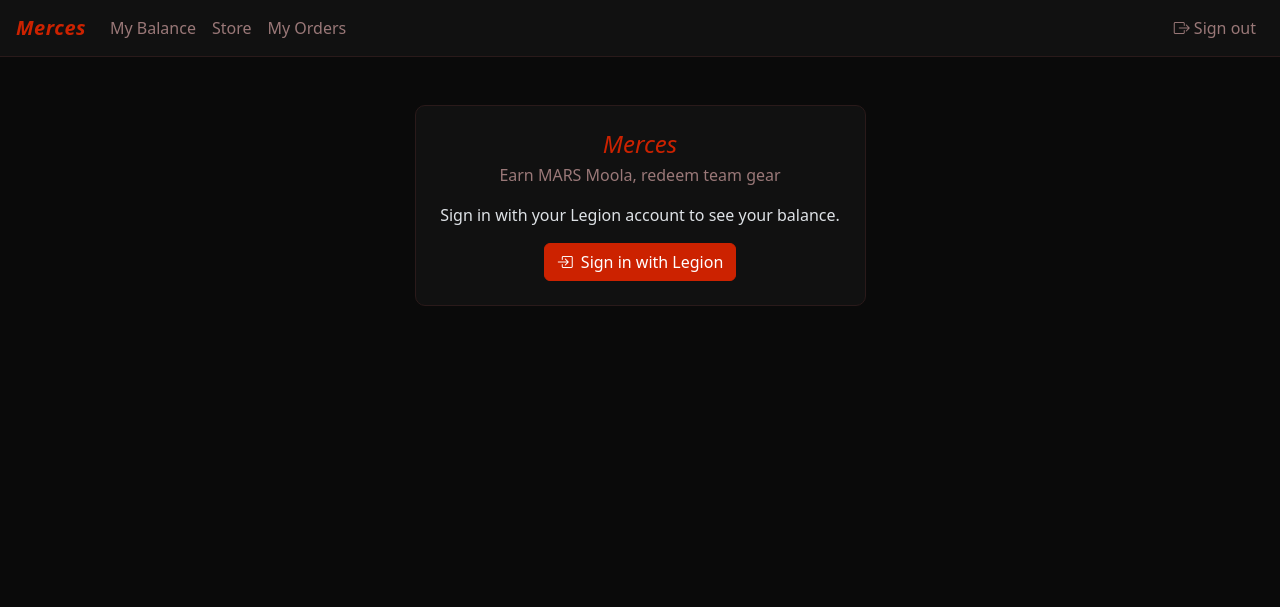
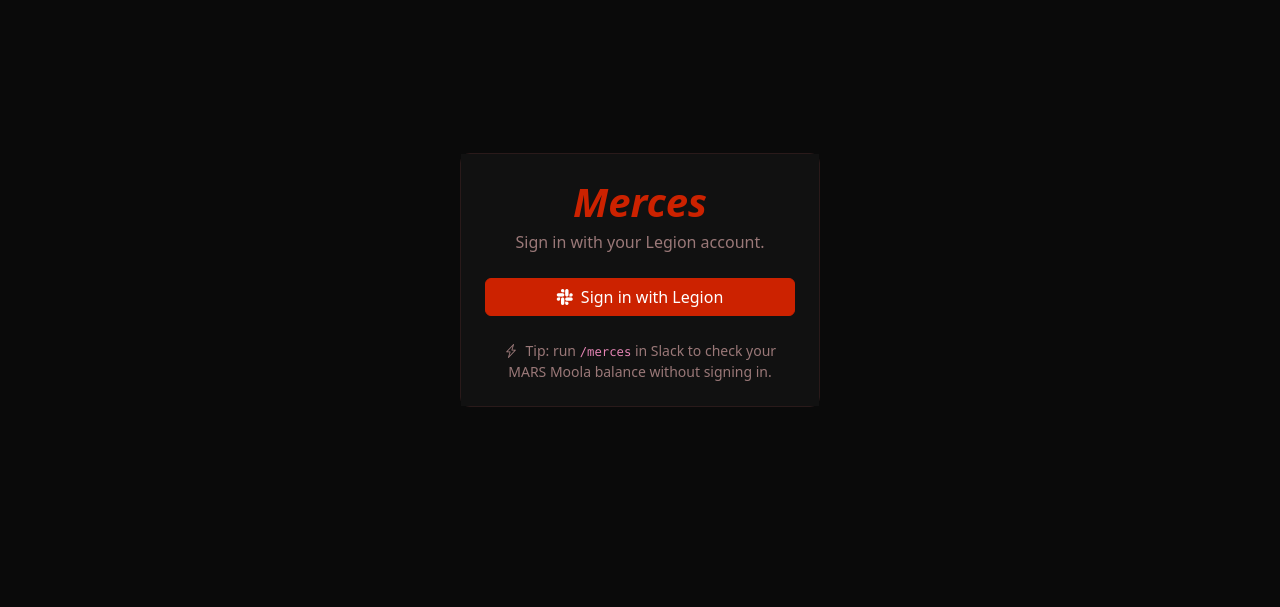
Before and after one commit to FRC-Team-4143/merces, a FastAPI app: page /me in a window 1280 px wide. Shown: the top 607 px of the page. Run offline with FastAPI, Linux system fonts and the light colour scheme.

Commit message:
Adopt the shared MARS/WARS design from apps-infra
Links the vendored static/css/marswars.css (apps-infra/design) from every page
shell and drops the inline rules it now provides, keeping only Merces's own
styles. Sign-in buttons use the Slack logo everywhere, and the sign-in pages
follow the shared card. See apps-infra/design/README.md.

Co-Authored-By: Claude Opus 5.5 <noreply@anthropic.com>

```diff
--- a/app/templates/portal/base.html
+++ b/app/templates/portal/base.html
@@ -7,35 +7,9 @@
   <link rel="icon" type="image/svg+xml" href="/static/favicon.svg">
   <link rel="stylesheet" href="https://cdn.jsdelivr.net/npm/bootstrap@5.3.3/dist/css/bootstrap.min.css">
   <link rel="stylesheet" href="https://cdn.jsdelivr.net/npm/bootstrap-icons@1.11.3/font/bootstrap-icons.min.css">
+  <link rel="stylesheet" href="/static/css/marswars.css">
   <style>
-    body { background: #0a0a0a; color: #f0e8e8; }
-    :root, [data-bs-theme="dark"] {
-      --bs-primary: #cc2200;
-      --bs-primary-rgb: 204, 34, 0;
-      --bs-link-color: #e05540;
-      --bs-link-color-rgb: 224, 85, 64;
-      --bs-link-hover-color: #ff6644;
-      --bs-focus-ring-color: rgba(204, 34, 0, 0.25);
-    }
-    .navbar { background: #111111; border-bottom: 1px solid #2a1a1a; }
-    .navbar-brand { color: #cc2200 !important; font-weight: 700; font-style: italic; letter-spacing: .5px; }
-    .navbar .nav-link { color: #9a7878; }
-    .navbar .nav-link:hover, .navbar .nav-link.active { color: #f0e8e8; }
-    .card { background: #111111; border: 1px solid #2a1a1a; border-radius: 10px; box-shadow: none; }
-    .card-header { background: #1a0f0f; border-bottom: 1px solid #2a1a1a; color: #cc2200; font-weight: 600; }
-    .btn-primary {
-      --bs-btn-bg: #cc2200; --bs-btn-border-color: #cc2200;
-      --bs-btn-hover-bg: #aa1c00; --bs-btn-hover-border-color: #aa1c00;
-      --bs-btn-active-bg: #991900; --bs-btn-active-border-color: #991900;
-    }
-    .btn-outline-primary {
-      --bs-btn-color: #e05540; --bs-btn-border-color: #cc2200;
-      --bs-btn-hover-bg: #cc2200; --bs-btn-hover-border-color: #cc2200; --bs-btn-hover-color: #fff;
-      --bs-btn-active-bg: #991900; --bs-btn-active-border-color: #991900; --bs-btn-active-color: #fff;
-    }
-    .text-muted { color: #9a7878 !important; }
-    .form-control, .form-select { background: #0d0d0d; border-color: #2a1a1a; color: #f0e8e8; }
-    .form-control:focus, .form-select:focus { background: #0d0d0d; border-color: #cc2200; color: #f0e8e8; box-shadow: none; }
+    .navbar-brand { letter-spacing: .5px; }
     .list-group-item { background: #111111; border-color: #2a1a1a; color: #f0e8e8; }
     .badge-pts { display:inline-block; padding:.15rem .55rem; border-radius:6px; font-weight:600; background:#cc2200; color:#fff; }
     .store-item { background:#111111; border:1px solid #2a1a1a; border-radius:10px; }
@@ -43,9 +17,10 @@
   {% block head %}{% endblock %}
 </head>
 <body>
+{% block nav %}
 <nav class="navbar navbar-expand-md px-3 mb-4">
   <a class="navbar-brand" href="/me">Merces</a>
-  <button class="navbar-toggler" type="button" data-bs-toggle="collapse" data-bs-target="#nav">
+  <button class="navbar-toggler" type="button" data-bs-toggle="collapse" data-bs-target="#nav" aria-controls="nav" aria-label="Menu">
     <span class="navbar-toggler-icon"></span>
   </button>
   <div class="collapse navbar-collapse" id="nav">
@@ -67,6 +42,7 @@
     </ul>
   </div>
 </nav>
+{% endblock %}
 <main class="container pb-5">
   {% block content %}{% endblock %}
 </main>
--- a/app/templates/portal/identify.html
+++ b/app/templates/portal/identify.html
@@ -1,24 +1,30 @@
 {% extends "portal/base.html" %}
 {% block title %}Sign in — Merces{% endblock %}
+{% block nav %}{% endblock %}
 
 {% block content %}
-<div class="row justify-content-center mt-5">
-  <div class="col-md-6 col-lg-5">
-    <div class="card">
-      <div class="card-body text-center p-4">
-        <h4 class="mb-1" style="color:#cc2200; font-style:italic;">Merces</h4>
-        <p class="text-muted">Earn {{ currency_name() }}, redeem team gear</p>
-        {% if not_synced %}
-        <div class="alert alert-warning py-2 small">
-          You're signed in as <strong>{{ signed_in_name }}</strong>, but you're not on the
-          Merces roster yet. Ask an admin to sync the roster, then reload.
-        </div>
-        <a href="/me" class="btn btn-outline-primary">Reload</a>
-        {% else %}
-        <p>Sign in with your Legion account to see your balance.</p>
-        <a href="{{ authorize_url }}" class="btn btn-primary"><i class="bi bi-box-arrow-in-right me-1"></i> Sign in with Legion</a>
-        {% endif %}
+<div class="mw-signin">
+  <div class="card mw-signin-card">
+    <div class="card-body p-4 text-center">
+      <h1 class="mw-app-title mb-1">Merces</h1>
+      <p class="text-muted mb-4">Sign in with your Legion account.</p>
+      {% if not_synced %}
+      <div class="alert alert-danger py-2 text-start">
+        You're signed in as <strong>{{ signed_in_name }}</strong>, but you're not on the
+        Merces roster yet. Ask an admin to sync the roster, then reload.
       </div>
+      <a href="/me" class="btn btn-outline-primary w-100">
+        <i class="bi bi-arrow-clockwise me-1"></i> Try again
+      </a>
+      {% else %}
+      <a href="{{ authorize_url }}" class="btn btn-primary w-100">
+        <i class="bi bi-slack me-1"></i> Sign in with Legion
+      </a>
+      {% endif %}
+      <p class="text-muted small mt-4 mb-0">
+        <i class="bi bi-lightning-charge me-1"></i>
+        Tip: run <code>/merces</code> in Slack to check your {{ currency_name() }} balance without signing in.
+      </p>
     </div>
   </div>
 </div>
--- /dev/null
+++ b/static/css/marswars.css
@@ -0,0 +1,181 @@
+/*
+ * MARS/WARS shared app styles (Bootstrap 5.3 + Bootstrap Icons, dark theme).
+ *
+ * Canonical copy: apps-infra/design/marswars.css. Every Jinja app vendors this
+ * file unchanged as static/css/marswars.css - edit it HERE, then run
+ * apps-infra/design/sync.sh to copy it out (sync.sh --check reports drift).
+ * App-specific rules belong in that app's own <style> block, after the link.
+ *
+ * Reference: Legion, Tempus, and Munus. See apps-infra/design/README.md.
+ */
+
+/* ---------- Palette ---------- */
+:root,
+[data-bs-theme="dark"] {
+  --mw-bg: #0a0a0a;             /* page */
+  --mw-surface: #111111;        /* cards, sidebar, navbar */
+  --mw-surface-raised: #1a0f0f; /* card headers, table headers, hover rows */
+  --mw-input-bg: #0d0d0d;
+  --mw-border: #2a1a1a;
+  --mw-row-border: #1e1010;
+  --mw-text: #f0e8e8;
+  --mw-muted: #9a7878;
+  --mw-red: #cc2200;            /* brand + primary */
+  --mw-red-hover: #aa1c00;
+  --mw-red-active: #991900;
+  --mw-link: #e05540;
+  --mw-link-hover: #ff6644;
+
+  /* Bootstrap retheme: primary is the MARS/WARS red. */
+  --bs-primary: #cc2200;
+  --bs-primary-rgb: 204, 34, 0;
+  --bs-link-color: #e05540;
+  --bs-link-color-rgb: 224, 85, 64;
+  --bs-link-hover-color: #ff6644;
+  --bs-focus-ring-color: rgba(204, 34, 0, 0.25);
+}
+
+body {
+  background: var(--mw-bg);
+  color: var(--mw-text);
+}
+.text-muted { color: var(--mw-muted) !important; }
+
+/* ---------- Buttons ---------- */
+.btn-primary {
+  --bs-btn-bg: #cc2200;
+  --bs-btn-border-color: #cc2200;
+  --bs-btn-hover-bg: #aa1c00;
+  --bs-btn-hover-border-color: #aa1c00;
+  --bs-btn-active-bg: #991900;
+  --bs-btn-active-border-color: #991900;
+  --bs-btn-focus-shadow-rgb: 204, 34, 0;
+}
+.btn-outline-primary {
+  --bs-btn-color: #e05540;
+  --bs-btn-border-color: #cc2200;
+  --bs-btn-hover-bg: #cc2200;
+  --bs-btn-hover-border-color: #cc2200;
+  --bs-btn-hover-color: #fff;
+  --bs-btn-active-bg: #991900;
+  --bs-btn-active-border-color: #991900;
+  --bs-btn-active-color: #fff;
+  --bs-btn-focus-shadow-rgb: 204, 34, 0;
+}
+
+/* ---------- Cards ---------- */
+.card {
+  background: var(--mw-surface);
+  border: 1px solid var(--mw-border);
+  border-radius: 10px;
+  box-shadow: none !important;
+}
+.card-header {
+  background: var(--mw-surface-raised);
+  border-bottom: 1px solid var(--mw-border);
+  color: var(--mw-red);
+  font-weight: 600;
+}
+.card-body { background: var(--mw-surface); }
+
+/* ---------- Tables ---------- */
+.table {
+  --bs-table-bg: transparent;
+  --bs-table-striped-bg: transparent;
+  --bs-table-hover-bg: #1a0f0f;
+  --bs-table-border-color: #1e1010;
+  --bs-table-color: #fff;
+  color: #fff;
+}
+.table thead th,
+.table-light {
+  background: var(--mw-surface-raised) !important;
+  color: var(--mw-muted) !important;
+  border-color: var(--mw-border) !important;
+  font-size: 0.8rem;
+  letter-spacing: 0.05em;
+  text-transform: uppercase;
+}
+.table > :not(caption) > * > * { border-bottom-color: var(--mw-row-border); }
+
+/* ---------- Forms ---------- */
+.form-control,
+.form-select {
+  /* background-color, not the background shorthand: that would also wipe the
+     chevron Bootstrap draws on .form-select as a background-image. */
+  background-color: var(--mw-input-bg);
+  border-color: var(--mw-border);
+  color: var(--mw-text);
+}
+.form-control:focus,
+.form-select:focus {
+  background-color: var(--mw-input-bg);
+  border-color: var(--mw-red);
+  color: var(--mw-text);
+  box-shadow: none;
+}
+
+/* ---------- Admin shell: left sidebar (off-canvas drawer on mobile) ---------- */
+.sidebar {
+  min-height: 100vh;
+  background: var(--mw-surface);
+  border-right: 1px solid var(--mw-border);
+  --bs-offcanvas-width: 260px;
+  --bs-offcanvas-bg: #111111;
+}
+.sidebar .nav-link { color: var(--mw-muted); }
+.sidebar .nav-link:hover,
+.sidebar .nav-link.active {
+  color: var(--mw-text);
+  background: rgba(204, 34, 0, 0.18);
+  border-radius: 6px;
+}
+.sidebar .nav-link.active { color: #fff; }
+.sidebar-brand {
+  color: var(--mw-red);
+  font-weight: 700;
+  font-size: 1.1rem;
+  font-style: italic;
+}
+
+/* ---------- Top bar: portal navbar, and the admin shell's mobile bar ---------- */
+.navbar {
+  background: var(--mw-surface);
+  border-bottom: 1px solid var(--mw-border);
+}
+.navbar-brand {
+  color: var(--mw-red) !important;
+  font-weight: 700;
+  font-style: italic;
+}
+.navbar .nav-link { color: var(--mw-muted); }
+.navbar .nav-link:hover,
+.navbar .nav-link.active { color: var(--mw-text); }
+
+/* ---------- "Limited mode" bar: a Slack quick-link session, offer a full sign-in ---------- */
+.stepup-bar {
+  background: var(--mw-surface-raised);
+  border: 1px solid rgba(204, 34, 0, 0.4);
+  border-radius: 10px;
+  padding: 0.6rem 0.9rem;
+  display: flex;
+  align-items: center;
+  gap: 0.75rem;
+  flex-wrap: wrap;
+}
+.stepup-bar .stepup-msg { color: var(--mw-muted); font-size: 0.9rem; flex: 1 1 240px; }
+.stepup-bar > .bi { color: var(--mw-link); }
+
+/* ---------- Sign-in / notice card (sign-in page, "sign-in unavailable") ---------- */
+.mw-signin {
+  min-height: 70vh;
+  display: flex;
+  align-items: center;
+  justify-content: center;
+}
+.mw-signin-card { width: 360px; max-width: 100%; }
+.mw-app-title {
+  color: var(--mw-red);
+  font-style: italic;
+  font-weight: 700;
+}
```
Also changed, not shown: CLAUDE.md (+7 -0 lines), app/templates/admin/base.html (+6 -43 lines), app/templates/portal/sso_unavailable.html (+8 -8 lines).
